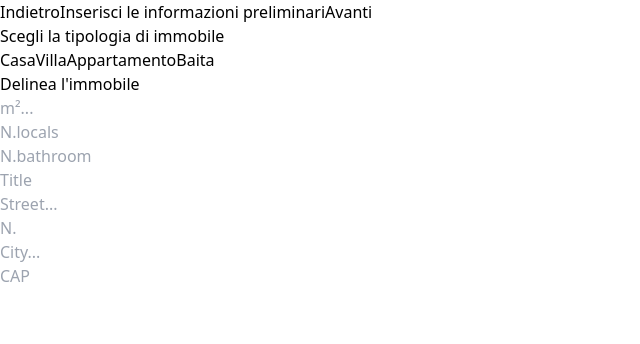
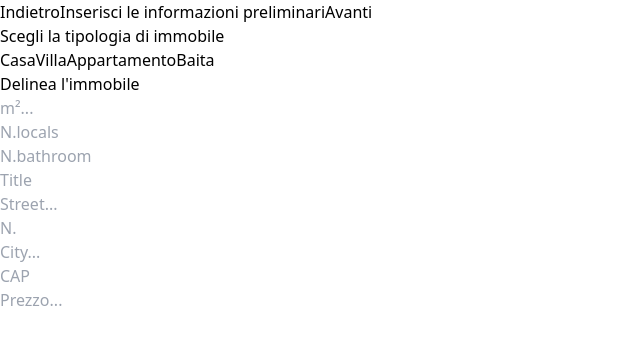
Before and after one commit to LatteDiMandorla/DietiEstates25, a React (Vite) app in the folder Client/DietiEstates/: page /SecondStep in a window 1280 px wide. Shown: the top 344 px of the page, without its empty margins (0-640 px from the left). Built offline with nearby package versions, Linux system fonts and the light colour scheme.

Commit message:
Small additions to SecondStep.tsx

```diff
--- a/Client/DietiEstates/src/pages/SecondStep.tsx
+++ b/Client/DietiEstates/src/pages/SecondStep.tsx
@@ -14,7 +14,8 @@ interface Values {
     cap:        string,
     title:      string,
     city:       string,
-    civic:      string
+    civic:      string,
+    price:      string
 }
 
 
@@ -124,7 +125,8 @@ const DetailSchema = Yup.object().shape({
     cap:        Yup.number().min(4, "You must put 4 numbers for CAP!").required("The cap is required!"),
     title:      Yup.string().required("You must assign a title to your estate!"),
     city:       Yup.string().required("You must indicate the city where your property is located"),
-    civic:      Yup.number().min(1, "Civic number start from 1")
+    civic:      Yup.number().min(1, "Civic number start from 1"),
+    price:      Yup.number().positive("Price cannot be negative").required("Un prezzo indicativo deve essere inserito!")
 })
 
 const DetailBox = () => {
@@ -177,7 +179,7 @@ const DetailBox = () => {
 
                 </div>
 
-                    <div className="flex w-full mt-10">
+                <div className="flex w-full mt-10">
                     <div className="flex w-full flex-col justify-between">
                         <Field name="city" maxLength="30" placeholder="City..." className={"bg-gray-100 hover:bg-gray-200 rounded-md ml-2 w-60 px-2 h-10 transition-all duration-75 " + ((errors.city && touched.city) ? "border border-red-500" : (touched.city && "border border-green-500"))} />
                         <ErrorMessage name="city">{msg => <div className="text-xs text-red-500">{msg}</div>}</ErrorMessage>
@@ -189,6 +191,14 @@ const DetailBox = () => {
                     </div>
 
                 </div>
+
+                <div className="flex w-full mt-10 justify-center">
+                    <div className="flex w-full flex-col">
+                        <Field name="price" maxLength="30" placeholder="Prezzo..." className={"bg-green-100 hover:bg-green-200 rounded-md ml-2 w-60 px-2 h-10 transition-all duration-75 " + ((errors.price && touched.price) ? "border border-red-500" : (touched.price && "border border-green-500"))} />
+                        <ErrorMessage name="price">{msg => <div className="text-xs text-red-500">{msg}</div>}</ErrorMessage>
+
+                    </div>
+                </div>
             </Form>
             )}
         </Formik>
```
